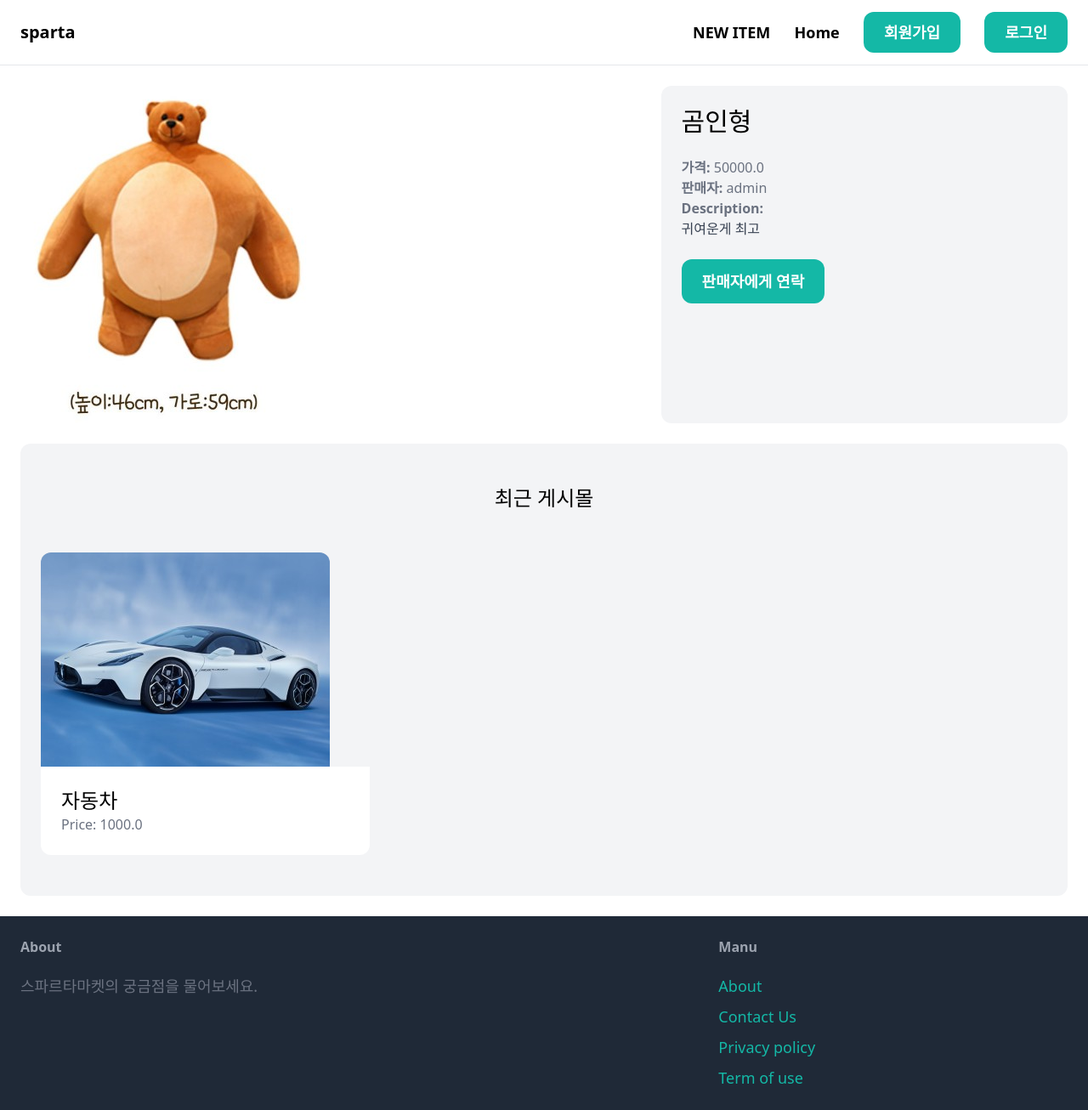
After one commit to alstj0606/spartamarketplace, a Django app: page /items/1/ in a window 1280 px wide. The commit adds this page. Shown: the whole page at 85% size. Run offline with Django 5.2, Linux system fonts and the light colour scheme; data comes from the database, SQL or seed files in the repository; both versions use the stored data as it was after the commit; some libraries are stand-ins or nearby versions.

Commit message:
item detail

```diff
--- a/marketplace/core/templates/core/index.html
+++ b/marketplace/core/templates/core/index.html
@@ -9,7 +9,7 @@
         <div class="grid grid-cols-3 gap-3">
             {% for item in item %}
                 <div>
-                    <a href="#">
+                    <a href="{% url 'item:detail' item.id %}">
                         <div>
                             <img src="{{ item.image.url }}" class="rounded-t-xl">
                         </div>
--- /dev/null
+++ b/marketplace/item/templates/item/detail.html
@@ -0,0 +1,46 @@
+{% extends 'core/base.html' %}
+
+{% block title %}{{ item.name }}{% endblock %}
+
+{% block content %}
+    <div class="grid grid-cols-5 gap-6">
+        <div class="col-span-3">
+            <img src="{{ item.image.url }}" class="rounded-xl">
+        </div>
+
+        <div class="col-span-2 p-6 bg-gray-100 rounded-xl">
+            <h1 class="mb-6 text-3xl">{{ item.name }}</h1>
+            <p class="text-gray-500"><strong>가격: </strong>{{ item.price }}</p>
+            <p class="text-gray-500"><strong>판매자: </strong>{{ item.created_by.username }}</p>
+
+            {% if item.description %}
+                <p class="text-gray-700">
+                    <strong class="text-gray-500">Description:</strong><br>
+                    {{ item.description }}
+                </p>
+            {% endif %}
+
+            <a href="#" class="inline-block mt-6 px-6 py-3 text-lg font-semibold bg-teal-500 text-white rounded-xl hover:bg-teal-700">판매자에게 연락</a>
+        </div>
+    </div>
+        <div class="mt-6 px-6 py-12 bg-gray-100 rounded-xl">
+            <h2 class="mb-12 text-2xl text-center">최근 게시몰</h2>
+
+            <div class="grid grid-cols-3 gap-3">
+                {% for item in related_items %}
+                    <div>
+                        <a href="{% url 'item:detail' item.id %}">
+                            <div>
+                                <img src="{{ item.image.url }}" class="rounded-t-xl">
+                            </div>
+
+                            <div class="p-6 bg-white rounded-b-xl">
+                                <h2 class="text-2xl">{{ item.name }}</h2>
+                                <p class="text-gray-500">Price: {{ item.price }}</p>
+                            </div>
+                        </a>
+                    </div>
+                {% endfor %}
+            </div>
+        </div>
+{% endblock %}
--- /dev/null
+++ b/marketplace/item/urls.py
@@ -0,0 +1,9 @@
+from django.urls import path
+
+from . import views
+
+app_name = 'item'
+
+urlpatterns = [
+    path('<int:pk>/', views.detail, name='detail'),
+]
--- a/marketplace/item/views.py
+++ b/marketplace/item/views.py
@@ -5,7 +5,10 @@ from .models import Item
 # Create your views here.
 def detail(request, pk):
     item = get_object_or_404(Item, pk=pk)
+    related_items = Item.objects.filter(category=item.category, is_sold=False).exclude(pk=pk)[0:3]
+
 
     return render(request, 'item/detail.html', {
-        'item': item
+        'item': item,
+        'related_items': related_items
     })
--- a/marketplace/marketplace/urls.py
+++ b/marketplace/marketplace/urls.py
@@ -1,12 +1,13 @@
 from django.conf import settings
 from django.conf.urls.static import static
 from django.contrib import admin
-from django.urls import path
+from django.urls import path, include #include 추가
 
 from core.views import index, contact
 
 urlpatterns = [
     path('', index, name='index'),
+    path('items/', include('item.urls')),
     path('contact/', contact, name='contact'),
     path('admin/', admin.site.urls),
 ] + static(settings.MEDIA_URL, document_root=settings.MEDIA_ROOT)
```
Also changed, not shown: marketplace/db.sqlite3, marketplace/item/templates/detail.html (deleted), marketplace/media/item_image/자동차.jpg (added).
